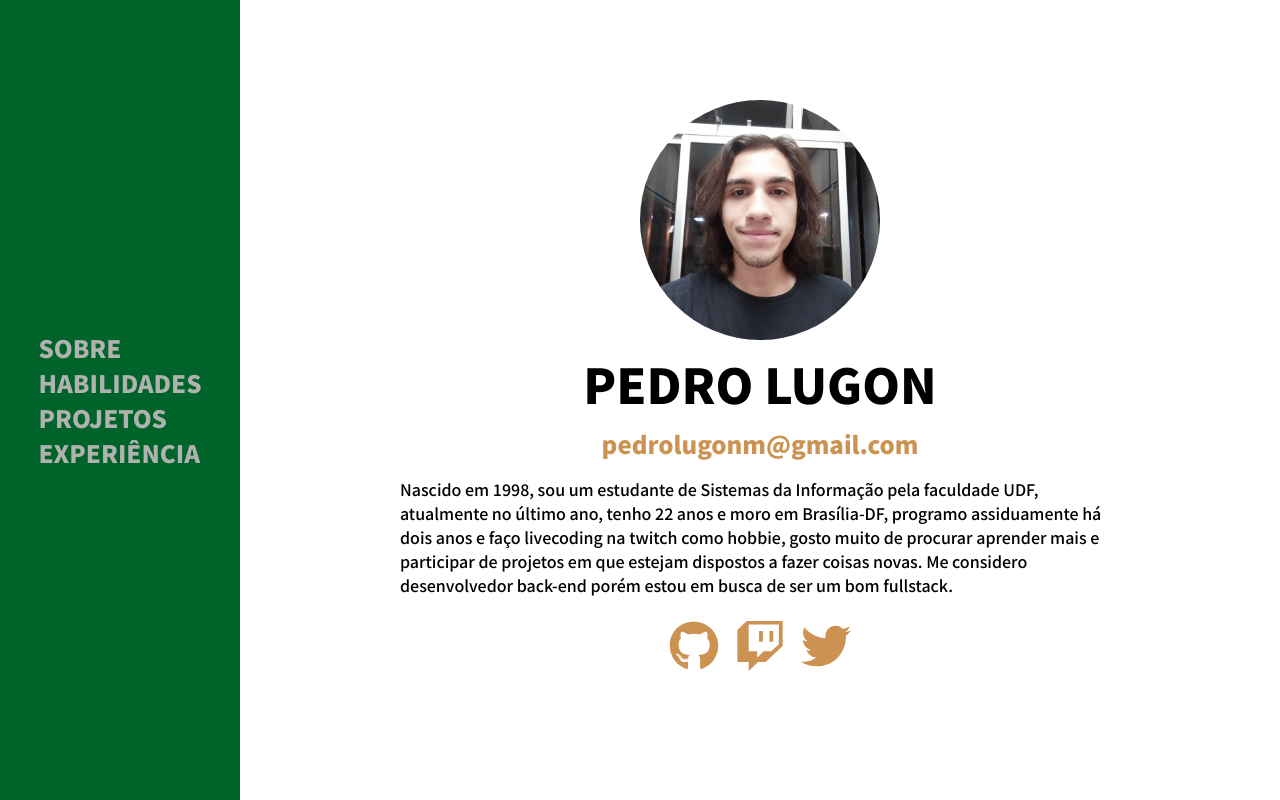
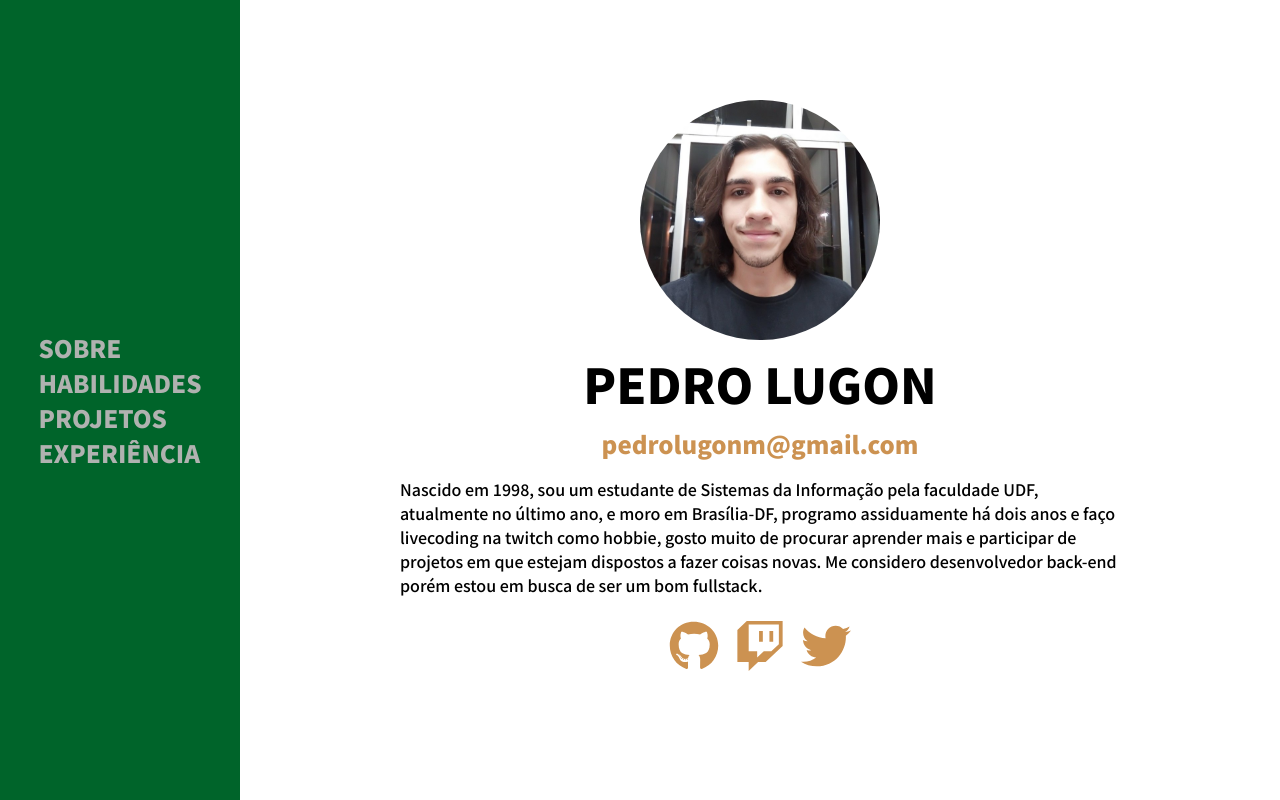
Before and after one commit to lugonpedro/lugon.dev, a React (Create React App) app: page / in a window 1280 px wide. Shown: the top 800 px of the page. Built offline with nearby package versions, Linux system fonts and the light colour scheme.

Commit message:
:ambulance: update about text

```diff
--- a/src/components/organisms/SectionAbout.jsx
+++ b/src/components/organisms/SectionAbout.jsx
@@ -15,11 +15,11 @@ function SectionAbout() {
       </a>
       <p>
         Nascido em 1998, sou um estudante de Sistemas da Informação pela
-        faculdade UDF, atualmente no último ano, tenho 22 anos e moro em
-        Brasília-DF, programo assiduamente há dois anos e faço livecoding na
-        twitch como hobbie, gosto muito de procurar aprender mais e participar
-        de projetos em que estejam dispostos a fazer coisas novas. Me considero
-        desenvolvedor back-end porém estou em busca de ser um bom fullstack.
+        faculdade UDF, atualmente no último ano, e moro em Brasília-DF, programo
+        assiduamente há dois anos e faço livecoding na twitch como hobbie, gosto
+        muito de procurar aprender mais e participar de projetos em que estejam
+        dispostos a fazer coisas novas. Me considero desenvolvedor back-end
+        porém estou em busca de ser um bom fullstack.
       </p>
       <div className={styles.icons}>
         <a target="_blank" rel="noreferrer" href="http://github.com/1ugon">
```
